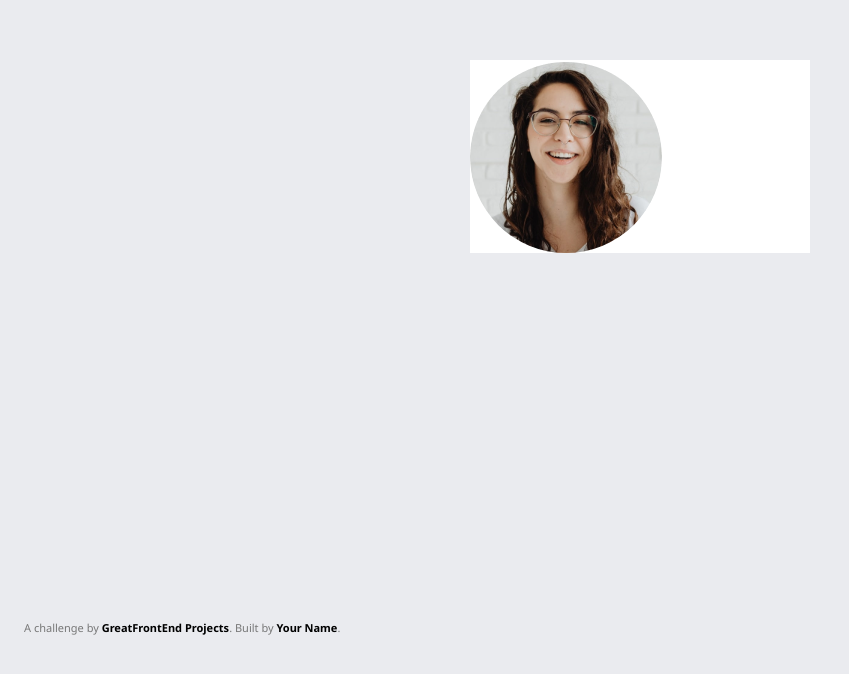
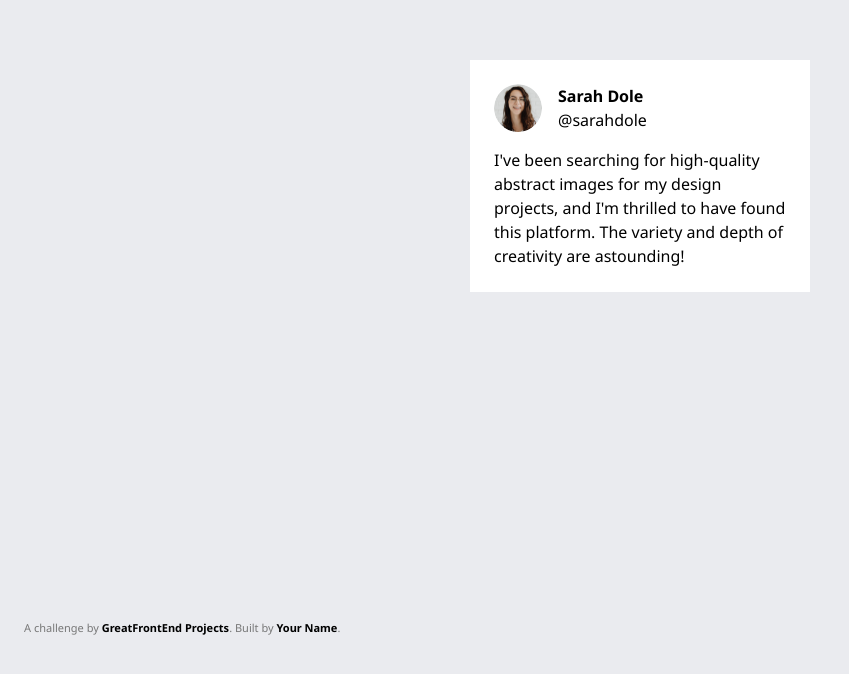
Before and after one commit to bstephe9/testimonial-card, a plain HTML site: page index.html in a window 1280 px wide. Shown: the part 140-814 px from the top of the page, without its empty margins (0-849 px from the left). Drawn offline with nearby package versions, Linux system fonts and the light colour scheme.

Commit message:
Add card content and align everything

```diff
--- a/index.html
+++ b/index.html
@@ -24,9 +24,16 @@
   </head>
 
   <body class="bg-[#eaebef]">
-    <div class="bg-white w-[340px] mt-[200px] ml-auto mr-auto">
-      <img src="img/profile-thumbnail.png" alt="Profile Picture" class="rounded-[96px]">
-      <p></p>
+    <div class="bg-white w-[340px] mt-[200px] ml-auto mr-auto p-6">
+      <div class="flex gap-4 mb-4 items-center">
+        <img src="img/profile-thumbnail.png" alt="Profile Picture" class="rounded-[96px] w-12 h-auto">
+        <div>
+          <h4><b>Sarah Dole</b></h4>
+          <p class="block">@sarahdole</p>
+        </div>
+      </div>
+      <p>I've been searching for high-quality abstract images for my design projects,
+        and I'm thrilled to have found this platform. The variety and depth of creativity are astounding!</p>
     </div>
     <!-- <a href="#"
       class="block max-w-sm p-6 bg-white border border-gray-200 rounded-lg shadow-sm hover:bg-gray-100 dark:bg-gray-800 dark:border-gray-700 dark:hover:bg-gray-700">
```
